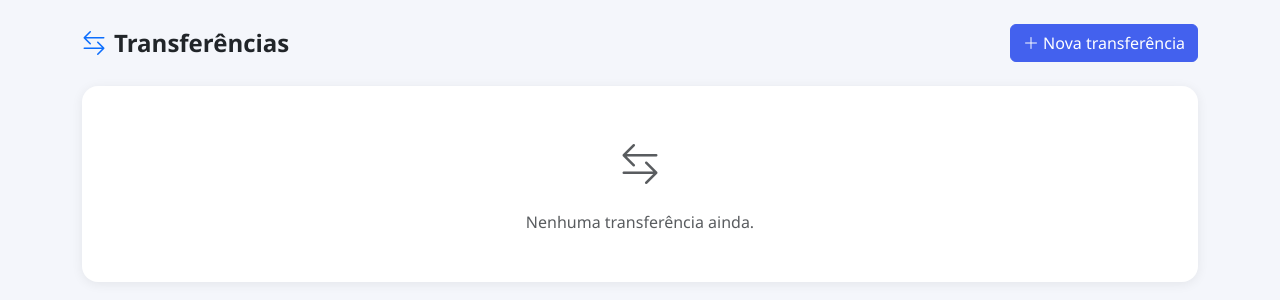
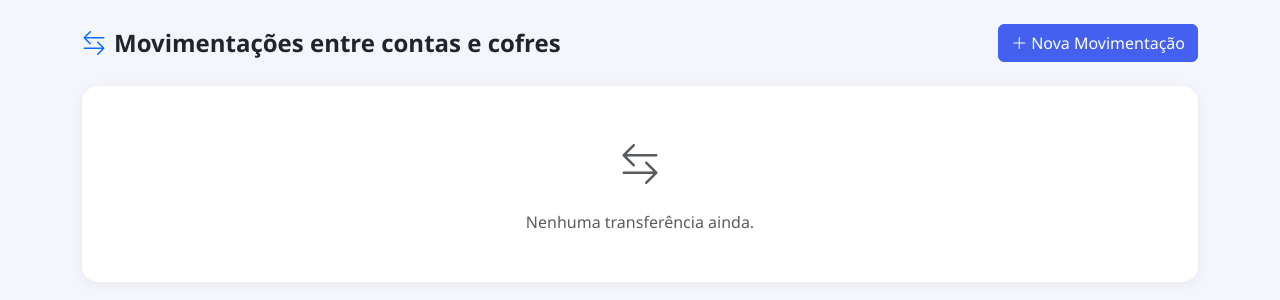
Before and after one commit to helleenlara/FinancasPessoais, a Flask app: page /transferencias in a window 1280 px wide. Shown: the part 96-396 px from the top of the page. Run offline with Flask 3, Linux system fonts and the light colour scheme; the visitor is signed in with stand-in values (Sample User, id 1); data that the repository does not hold is empty.

Commit message:
renomeia transferencias para ficar mais claro

```diff
--- a/app/templates/transferencias.html
+++ b/app/templates/transferencias.html
@@ -3,9 +3,8 @@
 
 {% block content %}
 <div class="d-flex justify-content-between align-items-center mb-4">
-  <h4 class="fw-bold mb-0"><i class="bi bi-arrow-left-right me-2 text-primary"></i>Transferências</h4>
-  <button class="btn btn-primary" data-bs-toggle="modal" data-bs-target="#modalTransferencia">
-    <i class="bi bi-plus-lg me-1"></i>Nova transferência
+<h4 class="fw-bold mb-0"><i class="bi bi-arrow-left-right me-2 text-primary"></i>Movimentações entre contas e cofres</h4>  <button class="btn btn-primary" data-bs-toggle="modal" data-bs-target="#modalTransferencia">
+    <i class="bi bi-plus-lg me-1"></i>Nova Movimentação
   </button>
 </div>
 
@@ -29,11 +28,11 @@
             <td class="fw-semibold">{{ t.descricao }}</td>
             <td>
               {% if t.tipo == 'conta_conta' %}
-                <span class="badge bg-light text-dark">Conta → Conta</span>
+                <span class="badge bg-light text-dark">Entre minhas contas</span>
               {% elif t.tipo == 'conta_cofre' %}
-                <span class="badge bg-light text-dark">Conta → Cofre</span>
+                <span class="badge bg-success text-white">Guardado no cofre</span>
               {% else %}
-                <span class="badge bg-light text-dark">Cofre → Conta</span>
+                <span class="badge bg-warning text-dark">Retirado do cofre</span>
               {% endif %}
             </td>
             <td class="text-end fw-bold text-primary">R$ {{ "%.2f"|format(t.valor) }}</td>
@@ -63,12 +62,12 @@
         <div class="modal-body">
 
           <!-- Tipo -->
-          <div class="mb-3">
-            <label class="form-label">Tipo de transferência</label>
+         <div class="mb-3">
+            <label class="form-label">O que você quer fazer?</label>
             <select name="tipo" id="tipoTransf" class="form-select" onchange="atualizarCampos()">
-              <option value="conta_conta">Conta → Conta</option>
-              <option value="conta_cofre">Conta → Cofre</option>
-              <option value="cofre_conta">Cofre → Conta</option>
+              <option value="conta_conta">Mover dinheiro entre minhas contas</option>
+              <option value="conta_cofre">Guardar dinheiro num cofre</option>
+              <option value="cofre_conta">Retirar dinheiro de um cofre</option>
             </select>
           </div>
 
```
